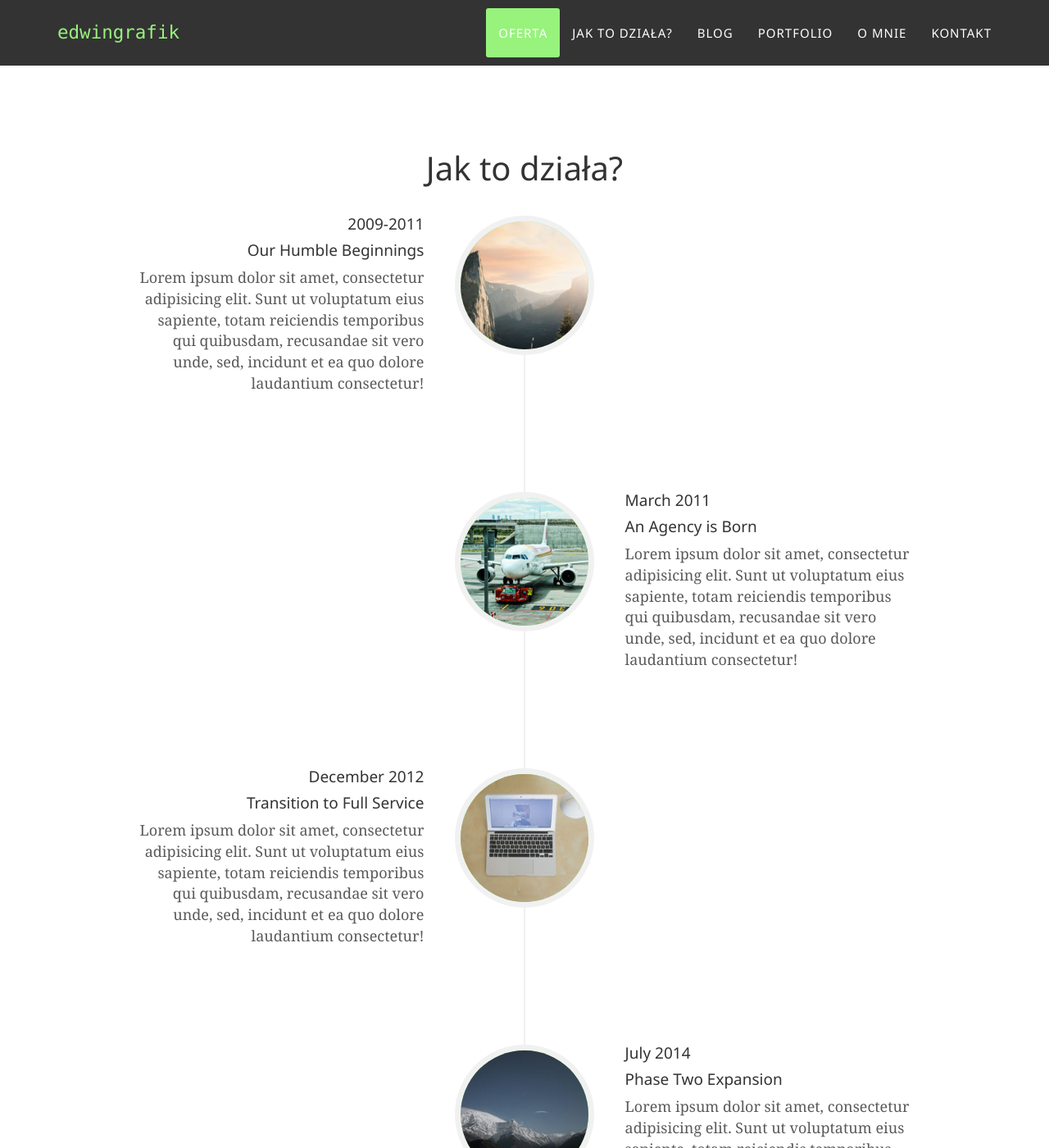
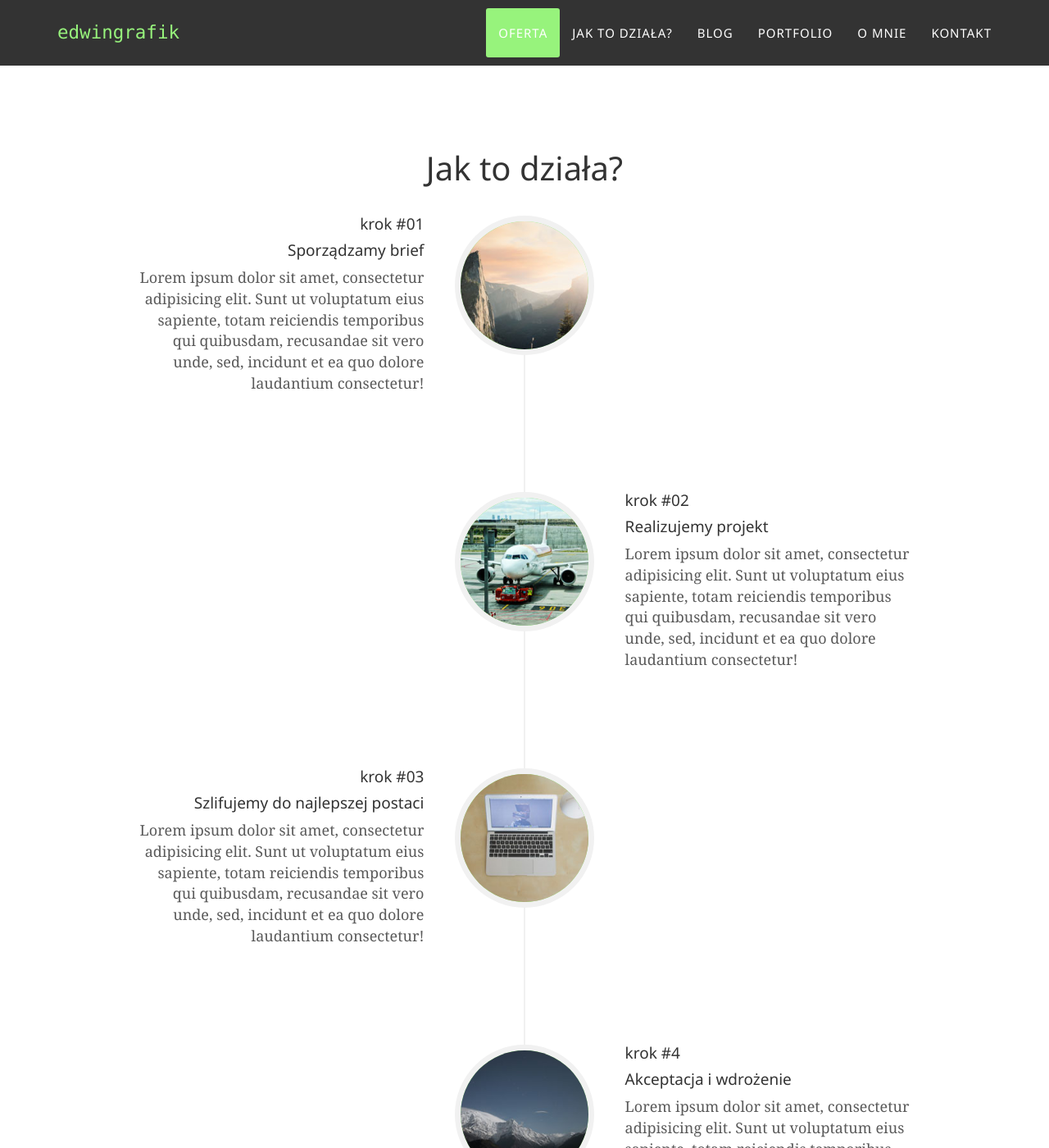
Before and after one commit to edwingrafik/edwingrafik.github.io, a Jekyll site: the page built from index.html, in a window 1280 px wide and 1400 px high, scrolled down 1801 px. Shown: the whole window at 82% size. Built offline with Jekyll 4.4.1, drawn with Linux system fonts in a browser that asks for light colours; some web fonts are replaced.

Commit message:
Update about.html

```diff
--- a/_includes/about.html
+++ b/_includes/about.html
@@ -15,8 +15,8 @@
                             </div>
                             <div class="timeline-panel">
                                 <div class="timeline-heading">
-                                    <h4>2009-2011</h4>
-                                    <h4 class="subheading">Our Humble Beginnings</h4>
+                                    <h4>krok #01</h4>
+                                    <h4 class="subheading">Sporządzamy brief</h4>
                                 </div>
                                 <div class="timeline-body">
                                     <p class="text-muted">Lorem ipsum dolor sit amet, consectetur adipisicing elit. Sunt ut voluptatum eius sapiente, totam reiciendis temporibus qui quibusdam, recusandae sit vero unde, sed, incidunt et ea quo dolore laudantium consectetur!</p>
@@ -29,8 +29,8 @@
                             </div>
                             <div class="timeline-panel">
                                 <div class="timeline-heading">
-                                    <h4>March 2011</h4>
-                                    <h4 class="subheading">An Agency is Born</h4>
+                                    <h4>krok #02</h4>
+                                    <h4 class="subheading">Realizujemy projekt</h4>
                                 </div>
                                 <div class="timeline-body">
                                     <p class="text-muted">Lorem ipsum dolor sit amet, consectetur adipisicing elit. Sunt ut voluptatum eius sapiente, totam reiciendis temporibus qui quibusdam, recusandae sit vero unde, sed, incidunt et ea quo dolore laudantium consectetur!</p>
@@ -43,8 +43,8 @@
                             </div>
                             <div class="timeline-panel">
                                 <div class="timeline-heading">
-                                    <h4>December 2012</h4>
-                                    <h4 class="subheading">Transition to Full Service</h4>
+                                    <h4>krok #03</h4>
+                                    <h4 class="subheading">Szlifujemy do najlepszej postaci</h4>
                                 </div>
                                 <div class="timeline-body">
                                     <p class="text-muted">Lorem ipsum dolor sit amet, consectetur adipisicing elit. Sunt ut voluptatum eius sapiente, totam reiciendis temporibus qui quibusdam, recusandae sit vero unde, sed, incidunt et ea quo dolore laudantium consectetur!</p>
@@ -57,8 +57,8 @@
                             </div>
                             <div class="timeline-panel">
                                 <div class="timeline-heading">
-                                    <h4>July 2014</h4>
-                                    <h4 class="subheading">Phase Two Expansion</h4>
+                                    <h4>krok #4</h4>
+                                    <h4 class="subheading">Akceptacja i wdrożenie</h4>
                                 </div>
                                 <div class="timeline-body">
                                     <p class="text-muted">Lorem ipsum dolor sit amet, consectetur adipisicing elit. Sunt ut voluptatum eius sapiente, totam reiciendis temporibus qui quibusdam, recusandae sit vero unde, sed, incidunt et ea quo dolore laudantium consectetur!</p>
```
